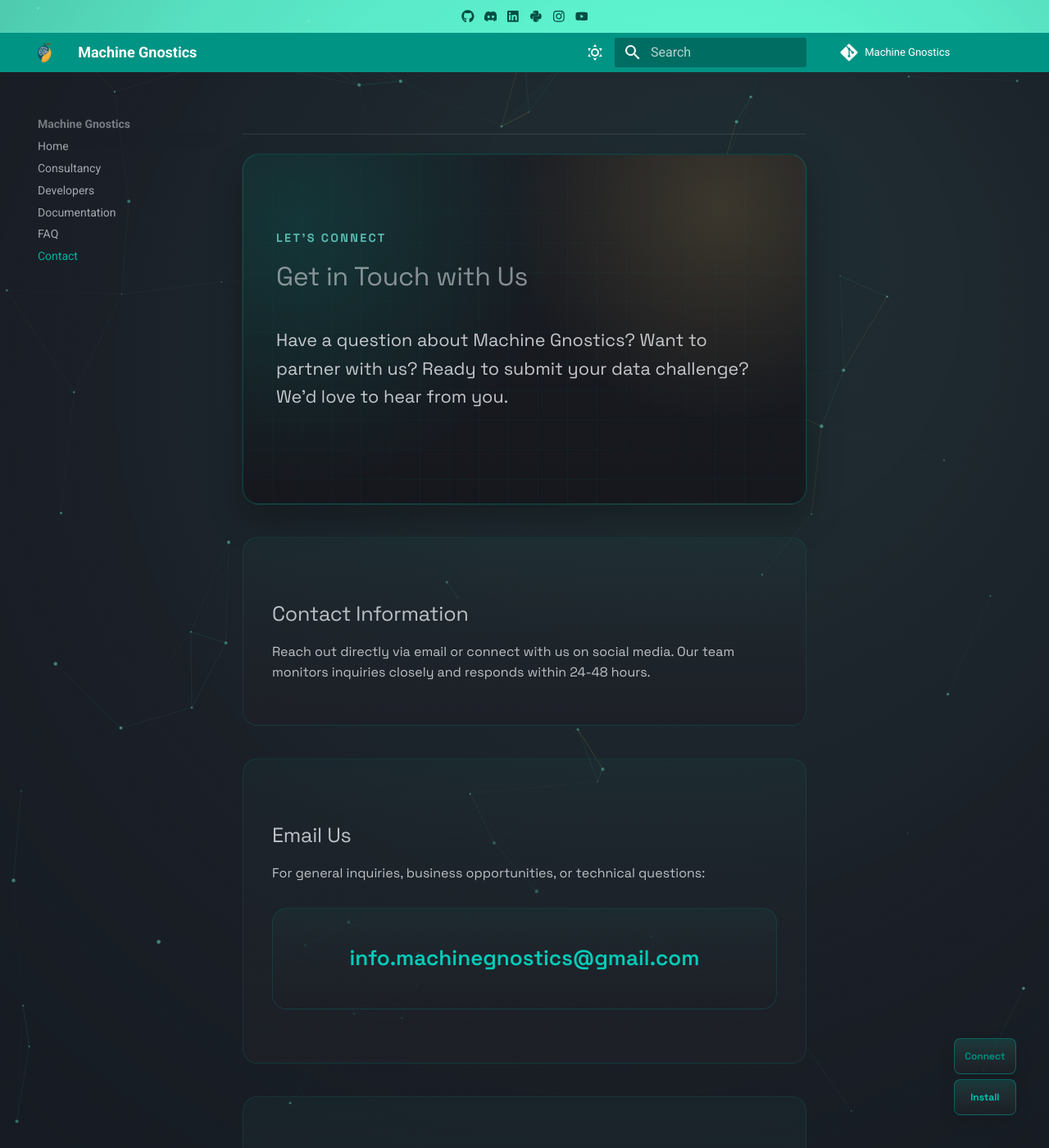
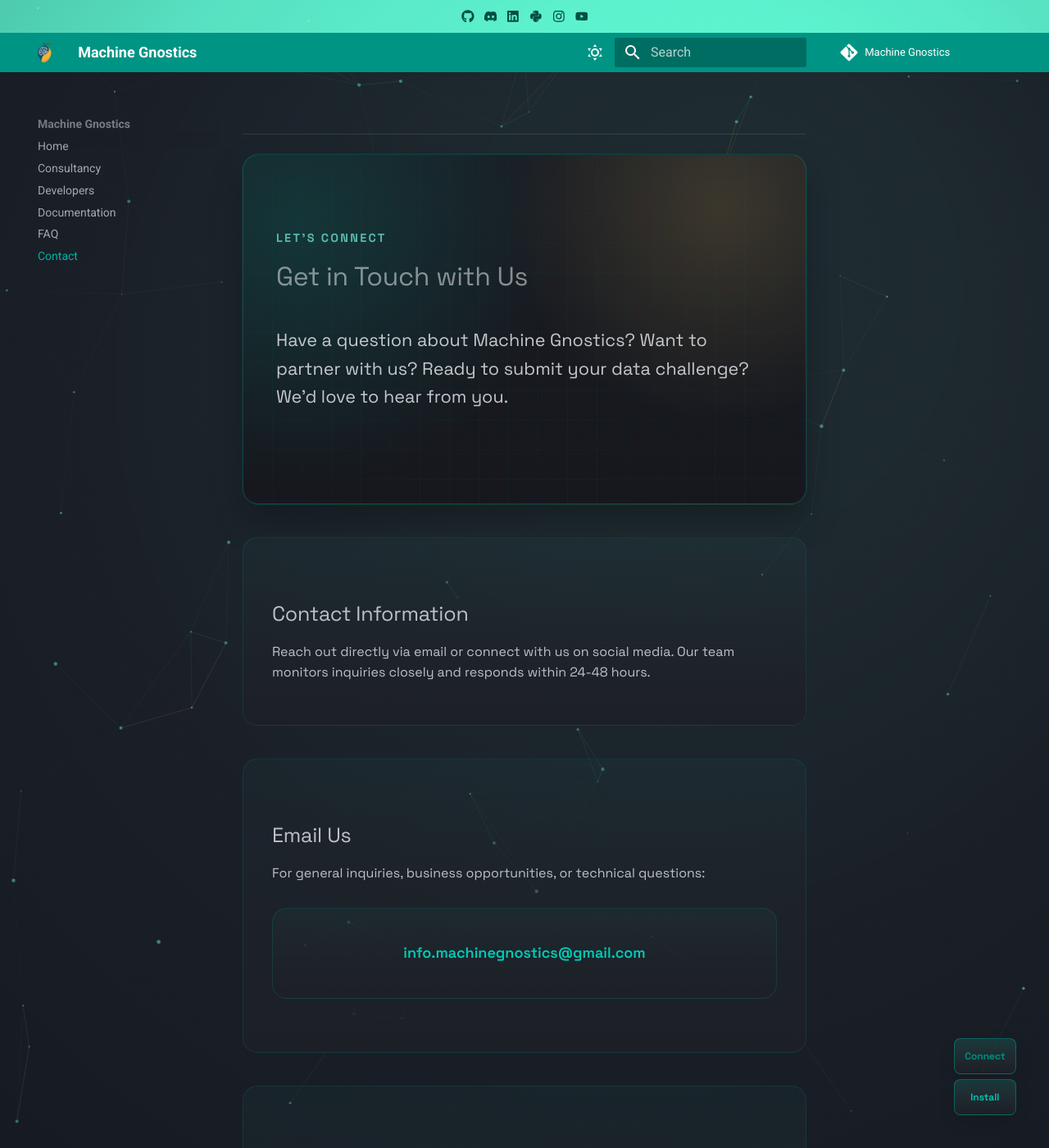
Before and after one commit to MachineGnostics/machinegnostics.io, an MkDocs documentation site: the page built from docs/contact.md, in a window 1280 px wide and 1400 px high. Shown: the whole window at 82% size. Built offline with MkDocs 1.6.1 and Material for MkDocs 9.7.7, drawn with Linux system fonts in a browser that asks for light colours; plug-ins that fetch from the network failed and are left out; comment, search, counter and statistics services are not loaded; some of the changed text lies outside the part shown.

Commit message:
contact webpage improved

```diff
--- a/docs/contact.md
+++ b/docs/contact.md
@@ -133,32 +133,6 @@
 		</div>
 	</section>
 
-	<section class="gn-section gn-reveal">
-		<h2>Other Ways to Reach Us</h2>
-		<div class="gn-contact-channels">
-			<div class="gn-contact-channel">
-				<h3>GitHub Issues</h3>
-				<p>Report bugs or suggest features directly on our repository.</p>
-				<a href="https://github.com/MachineGnostics/machinegnostics/issues" target="_blank">Open an Issue →</a>
-			</div>
-			<div class="gn-contact-channel">
-				<h3>GitHub Discussions</h3>
-				<p>Ask questions and discuss with the community in our discussions forum.</p>
-				<a href="https://github.com/MachineGnostics/machinegnostics" target="_blank">Join Discussions →</a>
-			</div>
-			<div class="gn-contact-channel">
-				<h3>LinkedIn</h3>
-				<p>Connect with us on LinkedIn for company updates and insights.</p>
-				<a href="https://www.linkedin.com/company/109036022/" target="_blank">Follow Us →</a>
-			</div>
-			<div class="gn-contact-channel">
-				<h3>YouTube</h3>
-				<p>Watch tutorials, webinars, and deep dives into Mathematical Gnostics concepts.</p>
-				<a href="https://www.youtube.com/@MachineGnostics" target="_blank">Subscribe →</a>
-			</div>
-		</div>
-	</section>
-
 	<section class="gn-section gn-social gn-reveal">
 		<h2>Follow Us Everywhere</h2>
 		<p>Stay updated with the latest in Mathematical Gnostics and join our growing community.</p>
@@ -187,7 +161,7 @@
 
 .gn-email-link {
 	display: inline-block;
-	font-size: 1.3rem;
+	font-size: 0.9rem;
 	font-weight: 600;
 	color: var(--md-primary-fg-color);
 	text-decoration: none;
```
